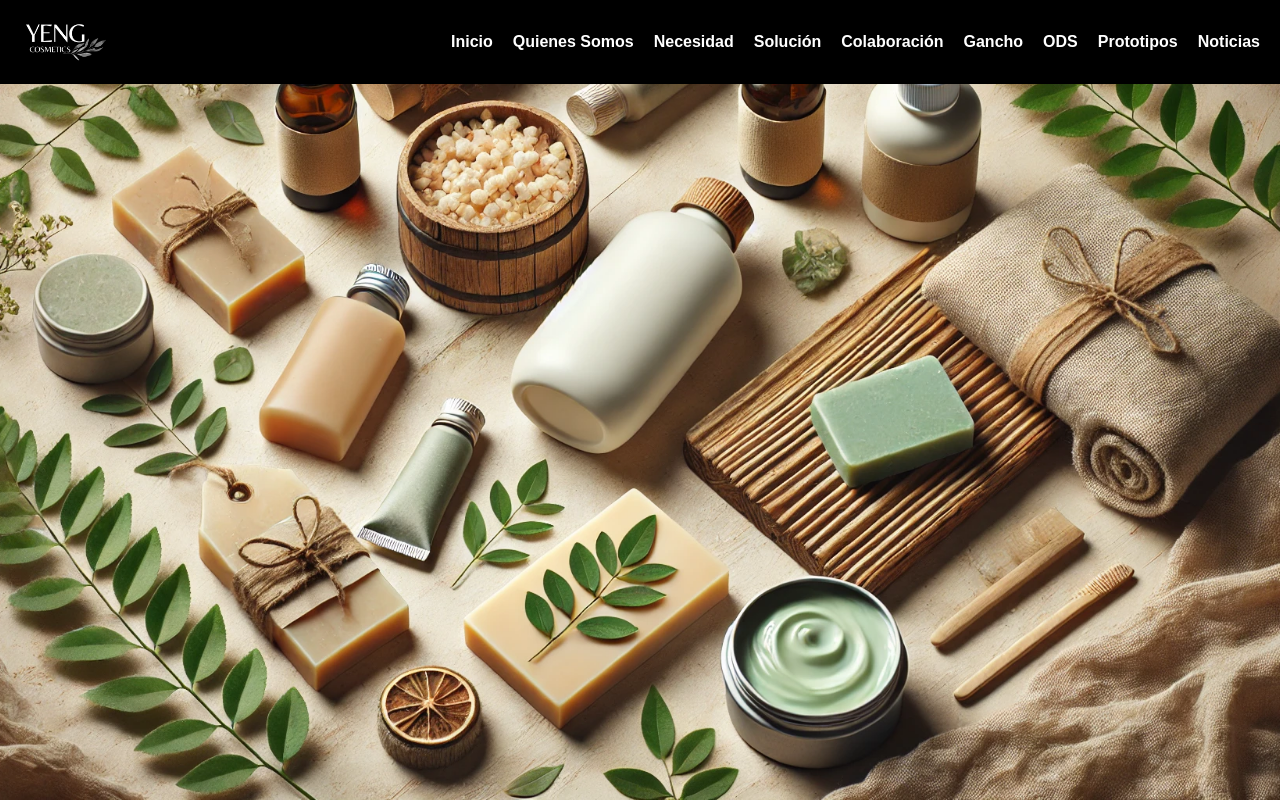
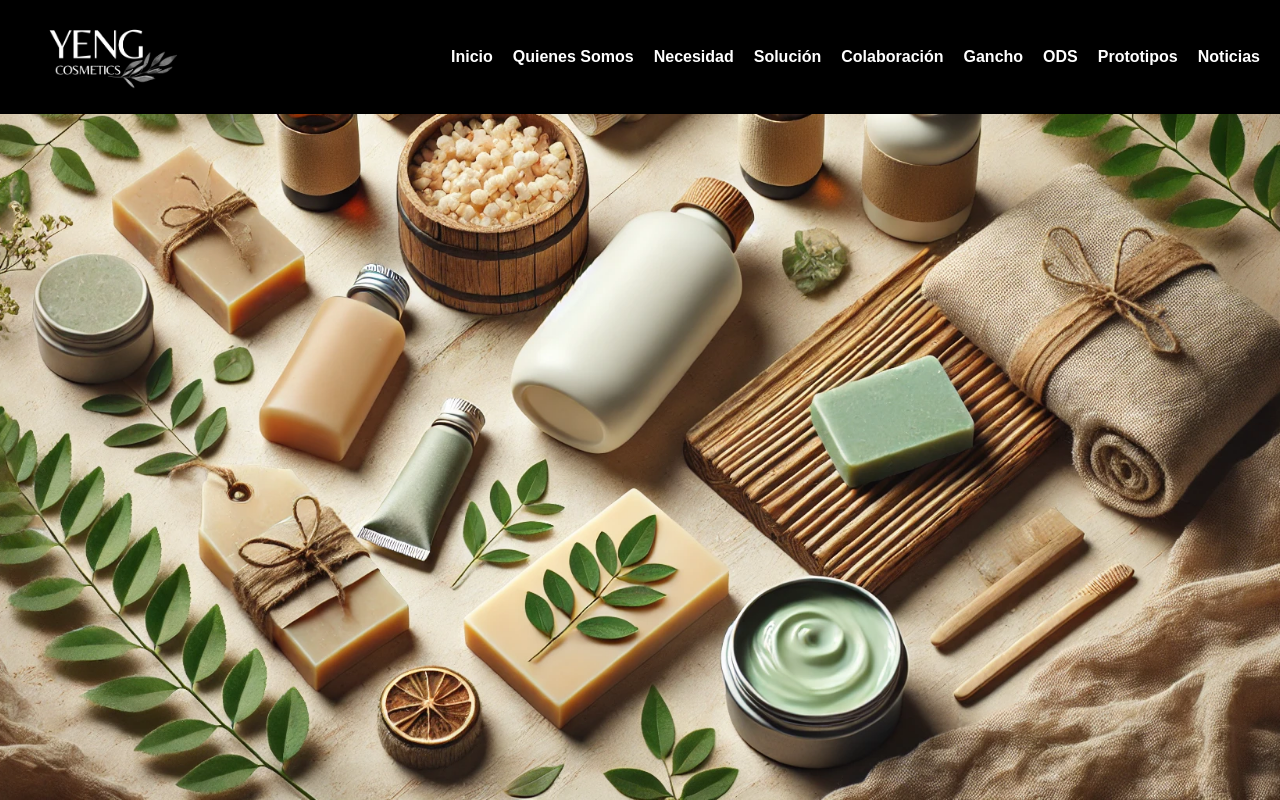
Before and after one commit to giselahuguet/NCY, a plain HTML site: page index.html in a window 1280 px wide. Drawn offline with Linux system fonts and the light colour scheme.

```diff
--- a/style.css
+++ b/style.css
@@ -22,7 +22,9 @@ header {
 }
 
 .logo img {
-    height: 50px;
+    height: 80px;
+    width: auto;
+    padding-left: 20px;
 }
 
 nav ul {
```
